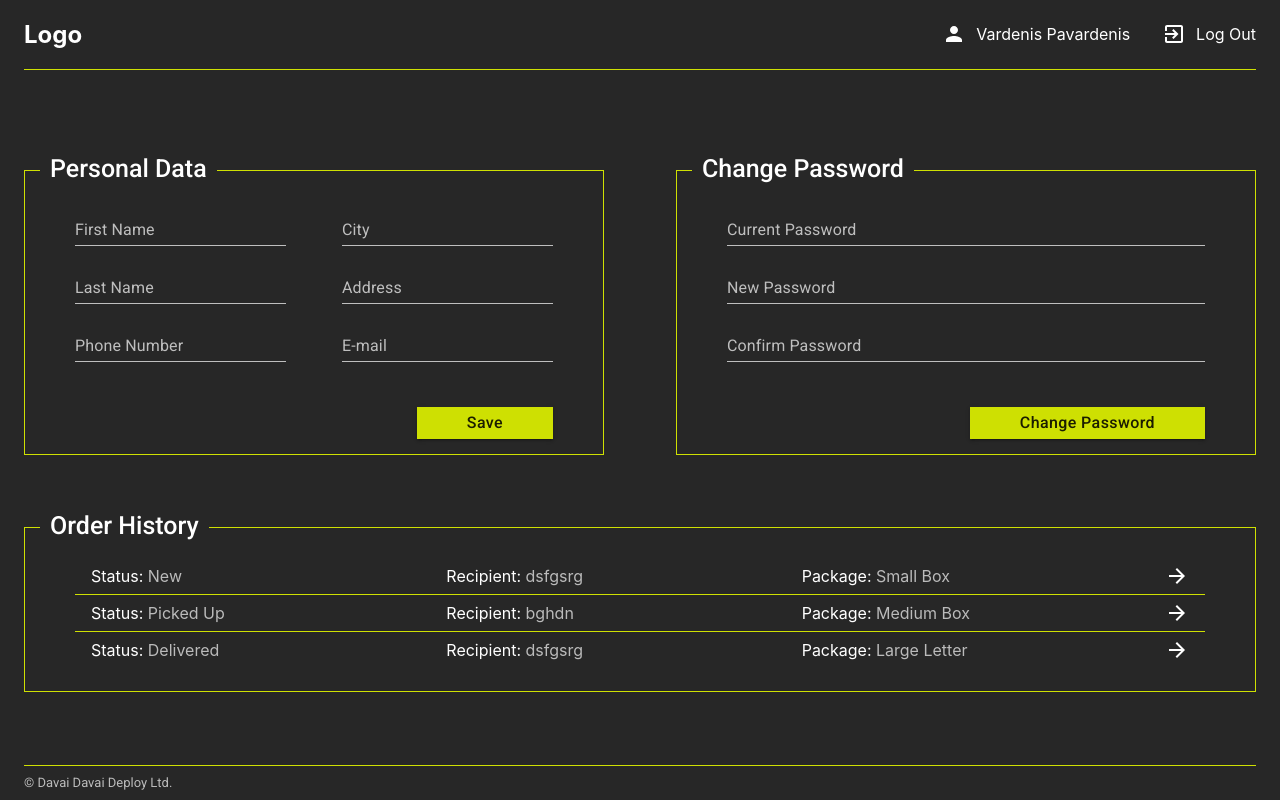
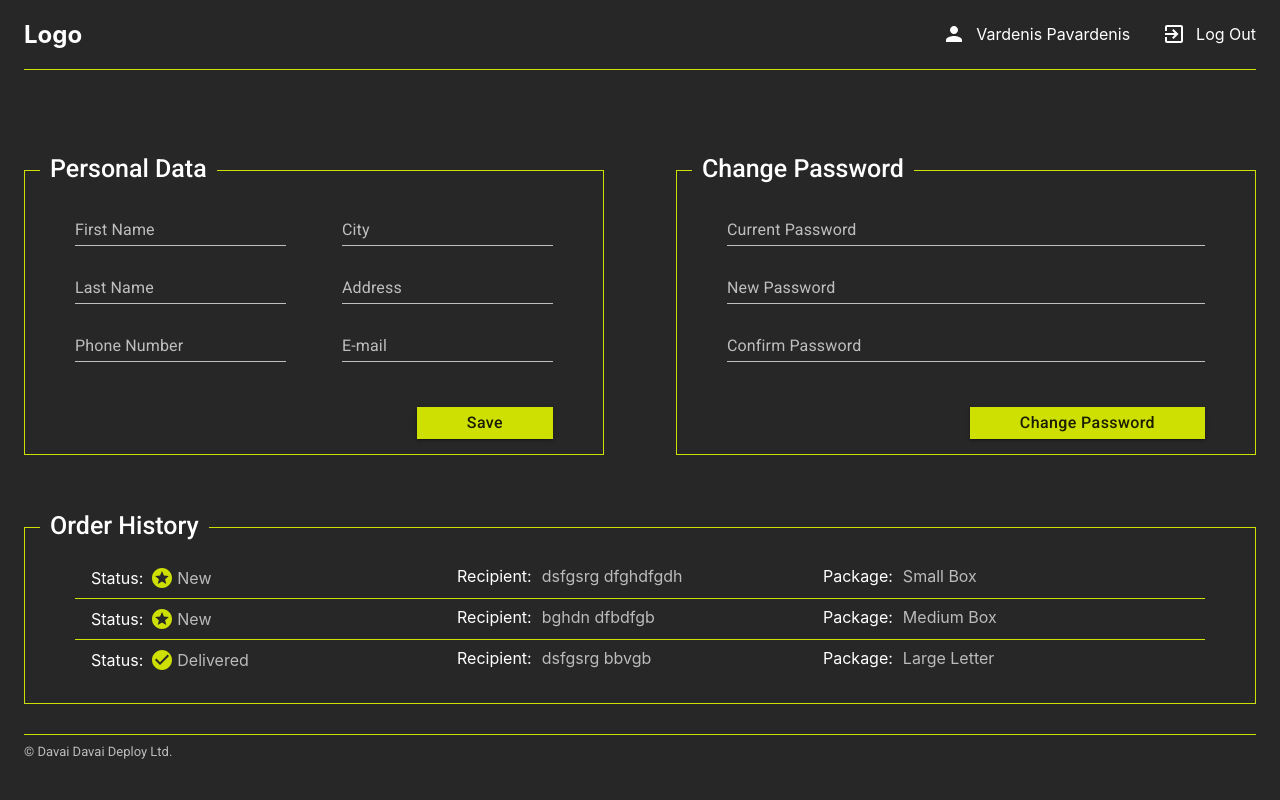
Before and after one commit to giplonis/delivery-service, a React (Create React App) app in the folder ui/: page /profile in a window 1280 px wide. Built offline with nearby package versions, Linux system fonts and the light colour scheme.

Commit message:
DDD 47-48 Resolved PR comments

```diff
--- a/ui/src/App.js
+++ b/ui/src/App.js
@@ -21,6 +21,9 @@ function App() {
         paper: "#272727",
       },
       divider: "#cee002",
+    },
+    shape: {
+      borderRadius: 0
     }
   });
 
--- a/ui/src/components/OrderHistory.jsx
+++ b/ui/src/components/OrderHistory.jsx
@@ -1,122 +1,182 @@
-import {Divider, Grid, IconButton, List, ListItem, ListItemSecondaryAction} from "@material-ui/core";
-import ArrowForwardIcon from '@material-ui/icons/ArrowForward';
+import { Divider, Grid, List, ListItem } from "@material-ui/core";
 import { useState } from "react";
 import OrderModal from "./OrderModal";
 import "../styles/OrderHistory.css";
+import StatusIcon from "./StatusIcon";
 
-export default function OrderHistory(){
-
+export default function OrderHistory() {
   const orders = [
     {
-            sender: { name: "qwer", surname: "asdf", number: "+6546464646", city: "Vilnius", address: "asdfafds g. 10" },
-            recipient: { name: "dsfgsrg", surname: "dfghdfgdh", number: "+98494984484", city: "Vilnius", address: "sdfdsfsf g. 10" },
+      sender: {
+        name: "qwer",
+        surname: "asdf",
+        number: "+6546464646",
+        city: "Vilnius",
+        address: "asdfafds g. 10",
+      },
+      recipient: {
+        name: "dsfgsrg",
+        surname: "dfghdfgdh",
+        number: "+98494984484",
+        city: "Vilnius",
+        address: "sdfdsfsf g. 10",
+      },
       email: "sdfgsgfd@dfgdfg.dsf",
       pickUpDate: new Date(2021, 3, 28, 11, 0),
       status: "New",
-            packageId: 1
+      packageId: 1,
     },
     {
-            sender: { name: "fghnfhgn", surname: "fnhgn", number: "+6546464646", city: "Vilnius", address: "asdfafds g. 10" },
-            recipient: { name: "bghdn", surname: "dfbdfgb", number: "+98494984484", city: "Vilnius", address: "sdfdsfsf g. 10" },
+      sender: {
+        name: "fghnfhgn",
+        surname: "fnhgn",
+        number: "+6546464646",
+        city: "Vilnius",
+        address: "asdfafds g. 10",
+      },
+      recipient: {
+        name: "bghdn",
+        surname: "dfbdfgb",
+        number: "+98494984484",
+        city: "Vilnius",
+        address: "sdfdsfsf g. 10",
+      },
       email: "sfaf@gmail.com",
       pickUpDate: new Date(2021, 3, 10, 18, 50),
-            status: "Picked Up",
-            packageId: 2
+      status: "New",
+      packageId: 2,
     },
     {
-            sender: { name: "nhtrh", surname: "fbggbd", number: "+6546464646", city: "Vilnius", address: "vfvgv g. 10" },
-            recipient: { name: "dsfgsrg", surname: "bbvgb", number: "+98494984484", city: "Vilnius", address: "sdfdsfsf g. 10" },
+      sender: {
+        name: "nhtrh",
+        surname: "fbggbd",
+        number: "+6546464646",
+        city: "Vilnius",
+        address: "vfvgv g. 10",
+      },
+      recipient: {
+        name: "dsfgsrg",
+        surname: "bbvgb",
+        number: "+98494984484",
+        city: "Vilnius",
+        address: "sdfdsfsf g. 10",
+      },
       email: "asdfsd@gmail.com",
       pickUpDate: new Date(2021, 4, 7, 9, 5),
       status: "Delivered",
-            packageId: 5
-        }
-    ]
+      packageId: 5,
+    },
+  ];
   const packageSizes = [
-        { id: 1, type:"Box", name: "Small Box", width: 35, height: 16, length: 45, weight: 2 },
-        { id: 2, type:"Box", name: "Medium Box", width: 46, height: 46, length: 64, weight: 20 },
-        { id: 3, type:"Box", name: "Large Box", width: 150, height: 150, length: 150, weight: 30 },
-        { id: 4, type:"Document", name: "Small Letter", weight: 100, length: 24, width: 16 },
-        { id: 5, type:"Document", name: "Large Letter", weight: 750, length: 35, width: 25 },
+    {
+      id: 1,
+      type: "Box",
+      name: "Small Box",
+      width: 35,
+      height: 16,
+      length: 45,
+      weight: 2,
+    },
+    {
+      id: 2,
+      type: "Box",
+      name: "Medium Box",
+      width: 46,
+      height: 46,
+      length: 64,
+      weight: 20,
+    },
+    {
+      id: 3,
+      type: "Box",
+      name: "Large Box",
+      width: 150,
+      height: 150,
+      length: 150,
+      weight: 30,
+    },
+    {
+      id: 4,
+      type: "Document",
+      name: "Small Letter",
+      weight: 100,
+      length: 24,
+      width: 16,
+    },
+    {
+      id: 5,
+      type: "Document",
+      name: "Large Letter",
+      weight: 750,
+      length: 35,
+      width: 25,
+    },
   ];
 
-    const [selectedOrder, setSelectedOrder] = useState(null)
+  const [selectedOrder, setSelectedOrder] = useState(null);
   const selectOrder = (order) => {
+    setSelectedOrder((prevState) => {
+      if (prevState === null) return order;
+      return null;
+    });
+  };
 
-        setSelectedOrder(prevState => {
-            if(prevState === null)
-                return order
-            return null
-        })
+  const getPackageSize = (order) => {
+    if (order === null) return null;
+    return packageSizes.find((x) => x.id === order.packageId);
+  };
+
+  function OrderInfo(props) {
+    return (
+      <span className="order-info-field-wrapper">
+        <span className="order-info-field-title">{props.title}:</span>
+        {props.children}
+        <span className="order-description">{props.description}</span>
+      </span>
+    );
   }
 
-    const getPackageSize = (order) => {
-        if(order === null) return null
-        return packageSizes.find(x =>  x.id === order.packageId)
-    }
-
-    function OrderInfo(props){
-        return(
-            <span>
-                <span>{props.title}: </span>
-                <span className="order-description">{props.description}</span>
-            </span>
-        )
-    }
-
-    return(
+  return (
     <div className="form-wrapper">
       <div className="form-inner">
         <div className="form-header">Order History</div>
         <List>
-                    {
-                        orders.map((order, index) =>
-                            <>
-                                <ListItem
-                                    button
-                                    key={index}
-                                    onClick = {() => selectOrder(order)}
-                                >
+          {orders.map((order, index) => (
+            <div key={index}>
+              <ListItem button onClick={() => selectOrder(order)}>
                 <Grid container>
                   <Grid item xs={4}>
+                    <OrderInfo title="Status" description={order.status}>
+                      <StatusIcon status={order.status} />
+                    </OrderInfo>
+                  </Grid>
+                  <Grid item xs={4}>
                     <OrderInfo
-                                                title = "Status"
-                                                description = {order.status}
+                      title="Recipient"
+                      description={`${order.recipient.name} ${order.recipient.surname}`}
                     />
                   </Grid>
                   <Grid item xs={4}>
                     <OrderInfo
-                                                title = "Recipient"
-                                                description = {order.recipient.name}
-                                            />
-                                        </Grid>
-                                        <Grid item xs={4}>
-                                            <OrderInfo
-                                                title = "Package"
-                                                description = {getPackageSize(order).name}
+                      title="Package"
+                      description={getPackageSize(order).name}
                     />
                   </Grid>
                 </Grid>
-                                    <ListItemSecondaryAction>
-                                        <IconButton edge="end" size="small" onClick = {() => selectOrder(order)}>
-                                            <ArrowForwardIcon />
-                                        </IconButton>
-                                    </ListItemSecondaryAction>
               </ListItem>
-                                {index + 1 < orders.length && <Divider/>}
-                            </>
-                        )
-                    }
+              {index + 1 < orders.length && <Divider />}
+            </div>
+          ))}
         </List>
-                {selectedOrder && <OrderModal
-                    order = {selectedOrder}
-                    packageSize = {getPackageSize(selectedOrder)}
-                    open = {selectedOrder !== null}
-                    onClose = {selectOrder}
-                />}
+        {selectedOrder && (
+          <OrderModal
+            order={selectedOrder}
+            packageSize={getPackageSize(selectedOrder)}
+            open={selectedOrder !== null}
+            onClose={selectOrder}
+          />
+        )}
       </div>
     </div>
-    )
-
-
+  );
 }
--- /dev/null
+++ b/ui/src/components/StatusIcon.jsx
@@ -0,0 +1,13 @@
+import CheckCircleIcon from "@material-ui/icons/CheckCircle";
+import StarsIcon from "@material-ui/icons/Stars";
+
+export default function StatusIcon(props) {
+  const color = "primary";
+  if (props.status === "New") {
+    return <StarsIcon color={color} style={{ fontSize: props.fontSize }} />;
+  } else {
+    return (
+      <CheckCircleIcon color={color} style={{ fontSize: props.fontSize }} />
+    );
+  }
+}
--- a/ui/src/components/SummaryCards/RecipientSummaryCard.jsx
+++ b/ui/src/components/SummaryCards/RecipientSummaryCard.jsx
@@ -1,5 +1,5 @@
 import React from "react";
-import {Grid} from "@material-ui/core";
+import { Grid } from "@material-ui/core";
 
 export default function RecipientSummaryCard(props) {
   return (
@@ -21,5 +21,5 @@ export default function RecipientSummaryCard(props) {
         </Grid>
       </div>
     </div>
-    )
+  );
 }
--- a/ui/src/components/SummaryCards/SenderSummaryCard.jsx
+++ b/ui/src/components/SummaryCards/SenderSummaryCard.jsx
@@ -1,5 +1,5 @@
 import React from "react";
-import {Grid} from "@material-ui/core";
+import { Grid } from "@material-ui/core";
 
 export default function SenderSummaryCard(props) {
   return (
@@ -32,5 +32,5 @@ export default function SenderSummaryCard(props) {
         </Grid>
       </div>
     </div>
-    )
+  );
 }
--- a/ui/src/styles/OrderHistory.css
+++ b/ui/src/styles/OrderHistory.css
@@ -1,3 +1,11 @@
 .order-description {
-    color: var(--gray);
+  color: var(--gray);
+  margin-left: 3px;
 }
+.order-info-field-wrapper {
+  display: flex;
+  align-items: center;
+}
+.order-info-field-title {
+  margin-right: 7px;
+}
--- a/ui/src/styles/OrderModal.css
+++ b/ui/src/styles/OrderModal.css
@@ -1,13 +1,21 @@
 .modal-wrapper {
-    padding: 30px 30px 0px 30px;
-    width: 400px;
+  padding: 25px 30px 0px 30px;
+  width: 400px;
 }
 .description-text {
-    font-family: "Roboto", sans-serif;
-    font-weight: 400;
-    font-size: 18px;
-    color: var(--gray);
+  font-family: "Roboto", sans-serif;
+  font-weight: 400;
+  font-size: 20px;
+  color: var(--gray);
+  margin-left: 5px;
+}
+.order-status-title {
+  font-family: "Roboto", sans-serif;
+  font-size: 20px;
+  background-color: var(--dark);
+  font-weight: 500;
+  margin-right: 10px;
 }
 .order-status-wrapper {
-    margin-bottom: 35px;
+  margin-bottom: 35px;
 }
--- a/ui/src/styles/SendingInfo.css
+++ b/ui/src/styles/SendingInfo.css
@@ -27,7 +27,6 @@
 
 .form-wrapper .form-button {
   margin-top: 70px;
-  border-radius: 0;
   padding: 2px 50px;
   display: flex;
   margin-left: auto;
```
Also changed, not shown: ui/src/components/OrderModal.jsx (+16 -19 lines), ui/src/components/SummaryCards/ParcelSizeSummaryCard.jsx (+15 -6 lines). Lines whose indentation alone changed are shown as unchanged.
